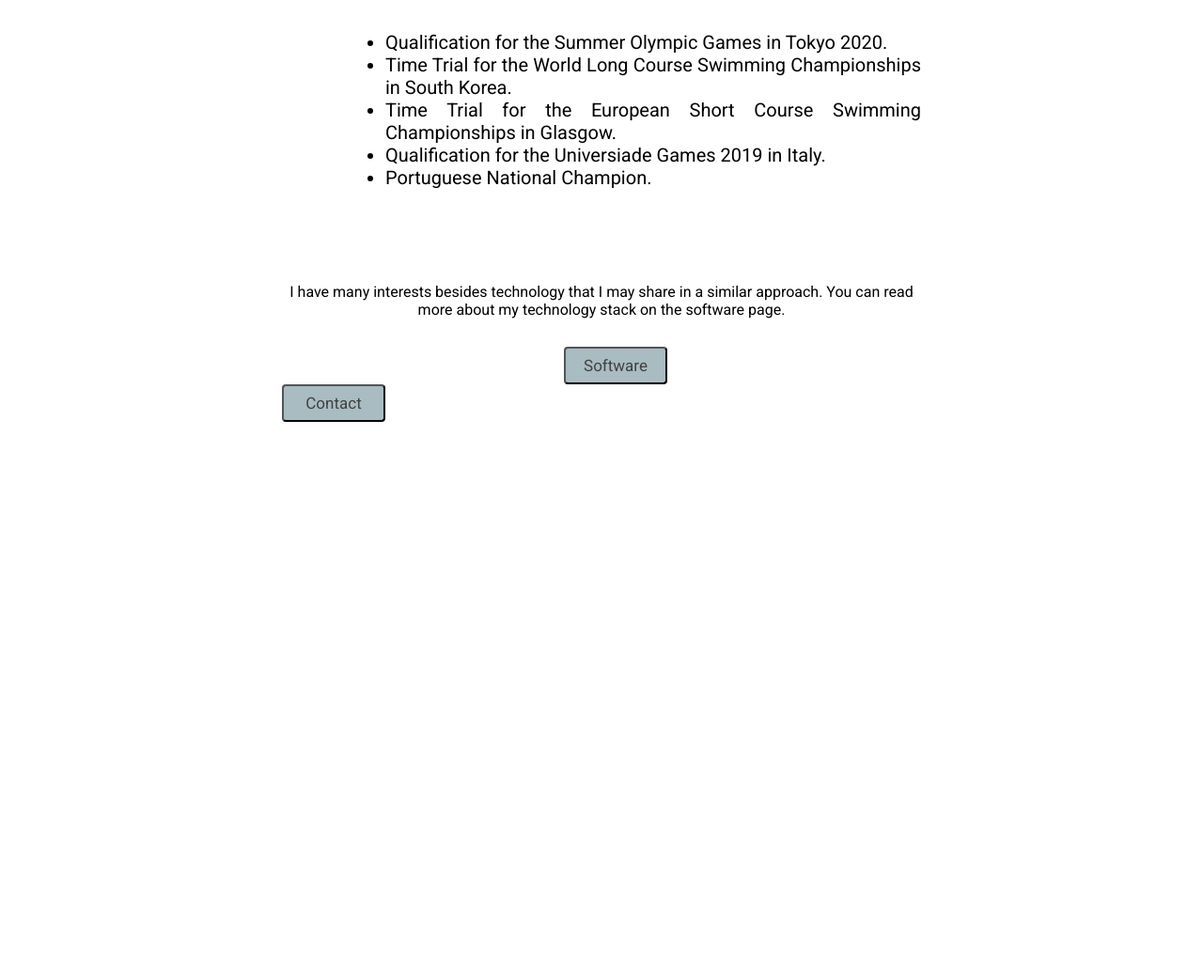
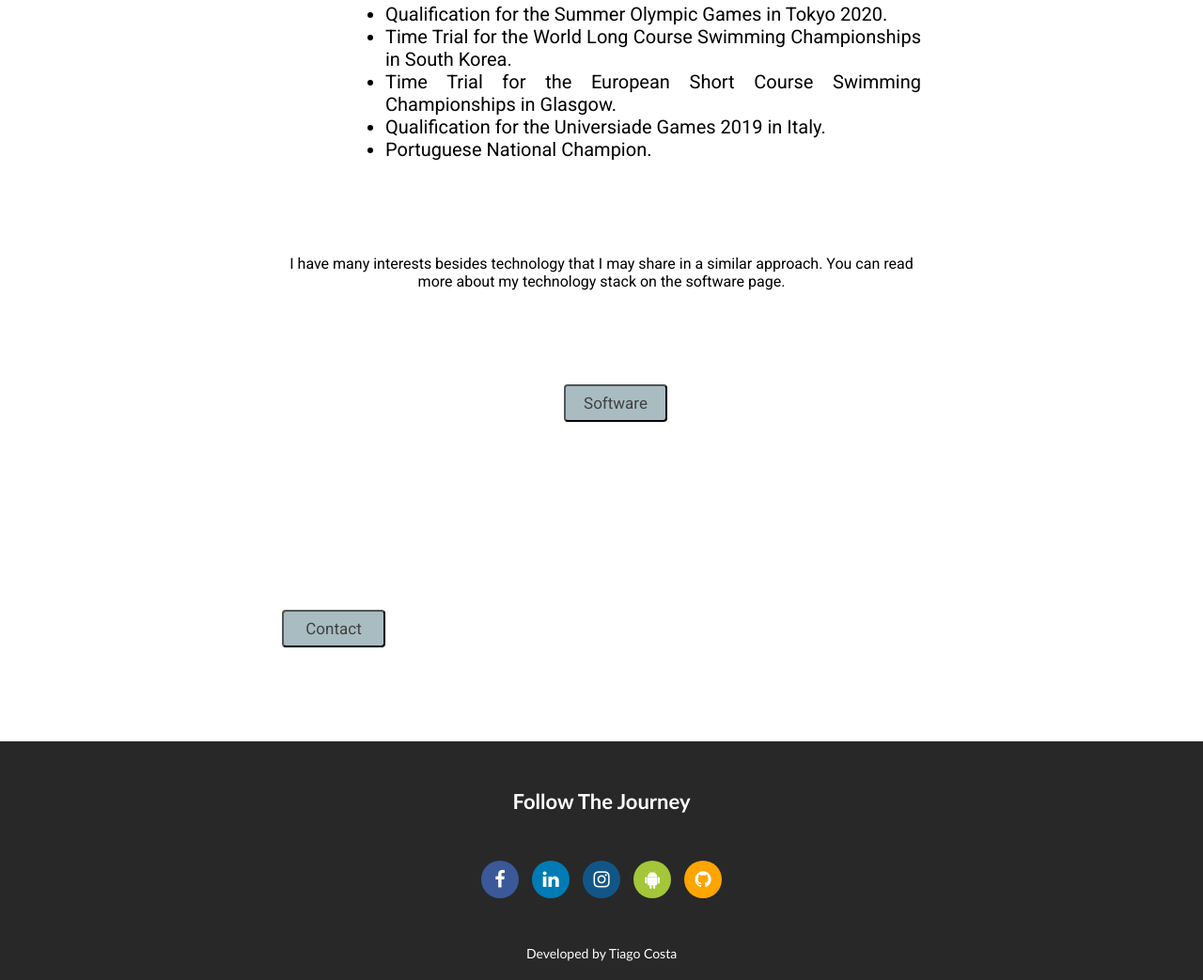
Before and after one commit to tiagodccosta/Personal-Website, a website: page public/pages/index.html in a window 1280 px wide. Shown: the part 2403-3446 px from the top of the page at 94% size. Before the commit the page ends 2852 px from the top, so only its background shows below. Drawn offline with Linux system fonts and the light colour scheme; files that its build step writes are made by us from their sources; files whose address does not match are found by name.

Commit message:
05/02/2019

```diff
--- a/public/pages/index.html
+++ b/public/pages/index.html
@@ -7,6 +7,7 @@
     <meta charset="utf-8">
 	<meta name="viewport" content="width=device-width, initial-scale=1.0">
 	<link href="https://fonts.googleapis.com/css?family=Roboto" rel="stylesheet">
+	<link rel="stylesheet" href="https://cdnjs.cloudflare.com/ajax/libs/font-awesome/4.7.0/css/font-awesome.min.css">
 
 
 	<title>Tiago Costa</title>
@@ -96,15 +97,25 @@
 
 	  		<p>I have many interests besides technology that I may share in a similar approach. You can read more about my technology stack on the software page.</p>
 
-				<button type="button" class="floatedLeft">Software</button>
+				<button onclick="window.location.href='/Software'" type="button" class="floatedLeft">Software</button>
 
-				<button type="button" class="floatedRigth">Contact</button>
+				<button onclick="window.location.href='/Contact'" type="button" class="floatedRigth">Contact</button>
 
 	  	</div>
 
 		  <footer>
 
+			<h3>Follow The Journey</h3>
 
+			<div id="container">
+				<a href="https://www.facebook.com/tiagocunhacosta" class="fa fa-facebook"></a>
+				<a href="https://www.linkedin.com/in/tiago-costa-4443a3119/" class="fa fa-linkedin"></a>
+				<a href="https://www.instagram.com/tiagodccosta/" class="fa fa-instagram"></a>
+				<a href="https://play.google.com/store/apps/details?id=com.TiagoDCCosta.ColorBlast&hl=pt" class="fa fa-android"></a>
+				<a href="https://github.com/tiagodccosta" class="fa fa-github"></a>
+			</div>
+
+			<p>Developed by Tiago Costa</p>
 
 		  </footer>
 
--- a/public/static/style.css
+++ b/public/static/style.css
@@ -49,7 +49,7 @@
 }
 
 #nav li a {
-  color: white;
+  color: rgb(255, 255, 255);
   text-align: center;
   padding: 18px 18px;
   font-family: Roboto;
@@ -69,8 +69,22 @@
 
 #intro a:link {
   	background-color: transparent;
-  	text-decoration: none;
+	text-decoration: none;
+	color: white;
 }
+
+#intro a:visited {
+	background-color: transparent;
+	text-decoration: none;
+	color: white;
+}
+
+#intro a:hover {
+	background-color: transparent;
+	text-decoration: underline;
+	color: white;
+  }
+
 
 #intro h2 {
 	padding-left: 80px;
@@ -140,7 +154,6 @@ ul.third {
 	font-size: 16px;
 	text-align: center;
 	padding-top: 80px;
-	padding-bottom: 30px;
 }
 
 ul.LGoals {
@@ -163,6 +176,8 @@ ul.SGoals {
 
 button {
 	position: relative;
+	margin-bottom: 100px;
+	margin-top: 100px;
 }
 
 button {
@@ -234,3 +249,68 @@ button:hover:after {
 	margin-left: 500px;
 	margin-right: 300px;
 }
+
+footer {
+	background: #282828;
+}
+
+footer h3 {
+	font-family: 'Trebuchet MS', 'Lucida Sans Unicode', 'Lucida Grande', 'Lucida Sans', Arial, sans-serif;
+	font-size: 22px;
+	text-align: center;
+	padding-top: 50px;
+	color: #FFFFFF;
+}
+
+footer p {
+	font-family: 'Trebuchet MS', 'Lucida Sans Unicode', 'Lucida Grande', 'Lucida Sans', Arial, sans-serif;
+	font-size: 14px;
+	text-align: center;
+	padding-bottom: 20px;
+	color: #FFFFFF;
+}
+
+#container {
+	padding-top: 40px;
+	padding-bottom: 40px;
+	text-align: center;
+}
+
+#container .fa {
+	padding: 10px;
+	font-size: 20px;
+	width: 20px;
+	text-align: center;
+	text-decoration: none;
+	margin: 10px 5px;
+	border-radius: 50%;
+  }
+
+  #container .fa:hover {
+	  opacity: 0.7;
+  }
+
+  #container .fa-facebook {
+	background: #3B5998;
+	color: white;
+  }
+
+  #container .fa-linkedin {
+	background: #007bb5;
+	color: white;
+  }
+
+  #container .fa-instagram {
+	background: #125688;
+	color: white;
+  }
+
+  #container .fa-android {
+	background: #a4c639;
+	color: white;
+  }
+
+  #container .fa-github {
+	 background: orange;
+	 color: white;
+ }
--- a/server.js
+++ b/server.js
@@ -34,7 +34,7 @@ router.get('/Contact', (request, response) => {
 //Further in the project will show a template instead of the error message
 //
 router.get("*", (request, response) => {
-    response.send(404);
+    response.sendStatus(404);
 });
 
 app.use("/", router);
```
Also changed, not shown: public/static/app.js (line endings or trailing spaces).
